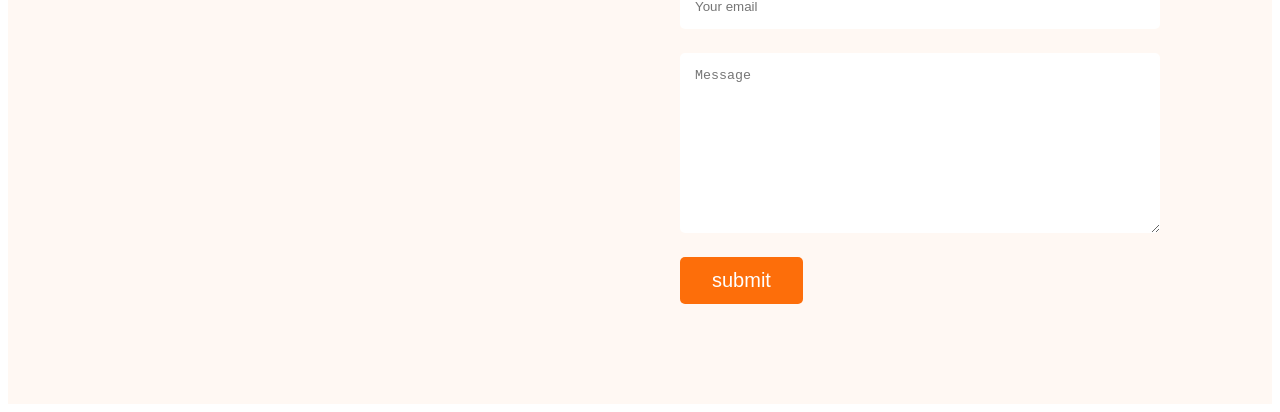
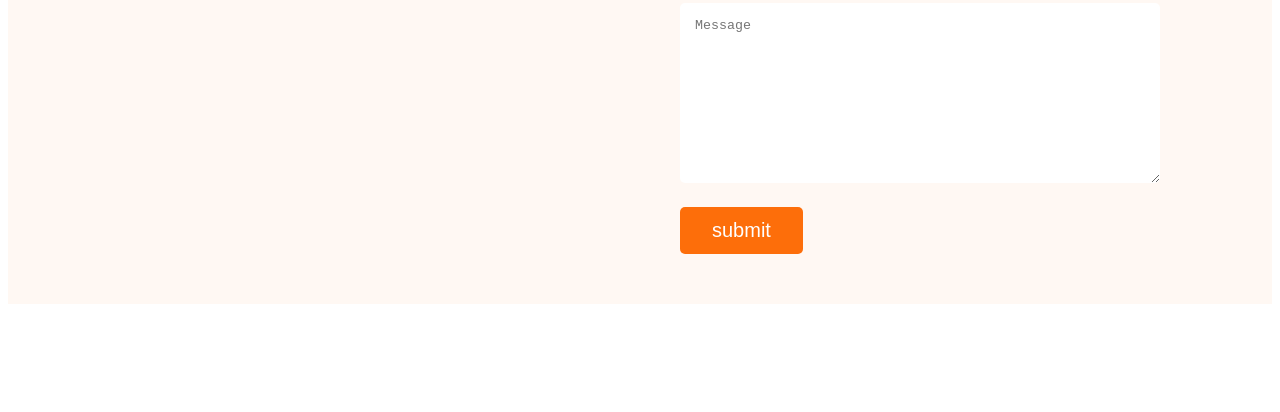
Before and after one commit to Progna-Labony-Roy/Developer-portfolio, a plain HTML site: page index.html in a window 1280 px wide. Shown: the part 3099-3511 px from the top of the page. After the commit the page ends 3411 px from the top, so only its background shows below. Drawn offline with nearby package versions, Linux system fonts and the light colour scheme; files whose address does not match are found by name.

Commit message:
footer padding changed

```diff
--- a/Styles/Style.css
+++ b/Styles/Style.css
@@ -176,7 +176,7 @@ footer{
 
 .footer-div{
   max-width: 50%;
-  padding: 100px 0px;
+  padding: 50px 0px;
 }
 
 .contact input[type="text"], input[type="email"],textarea{
```
